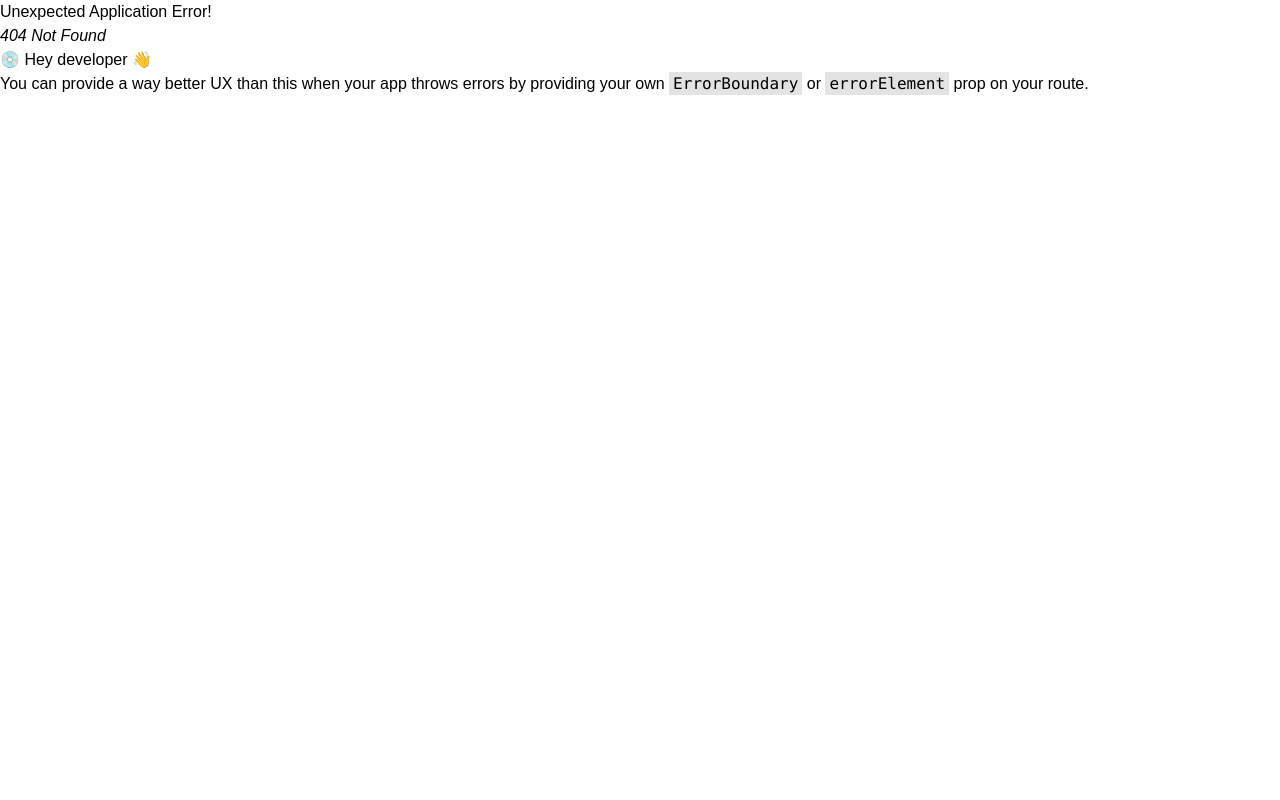
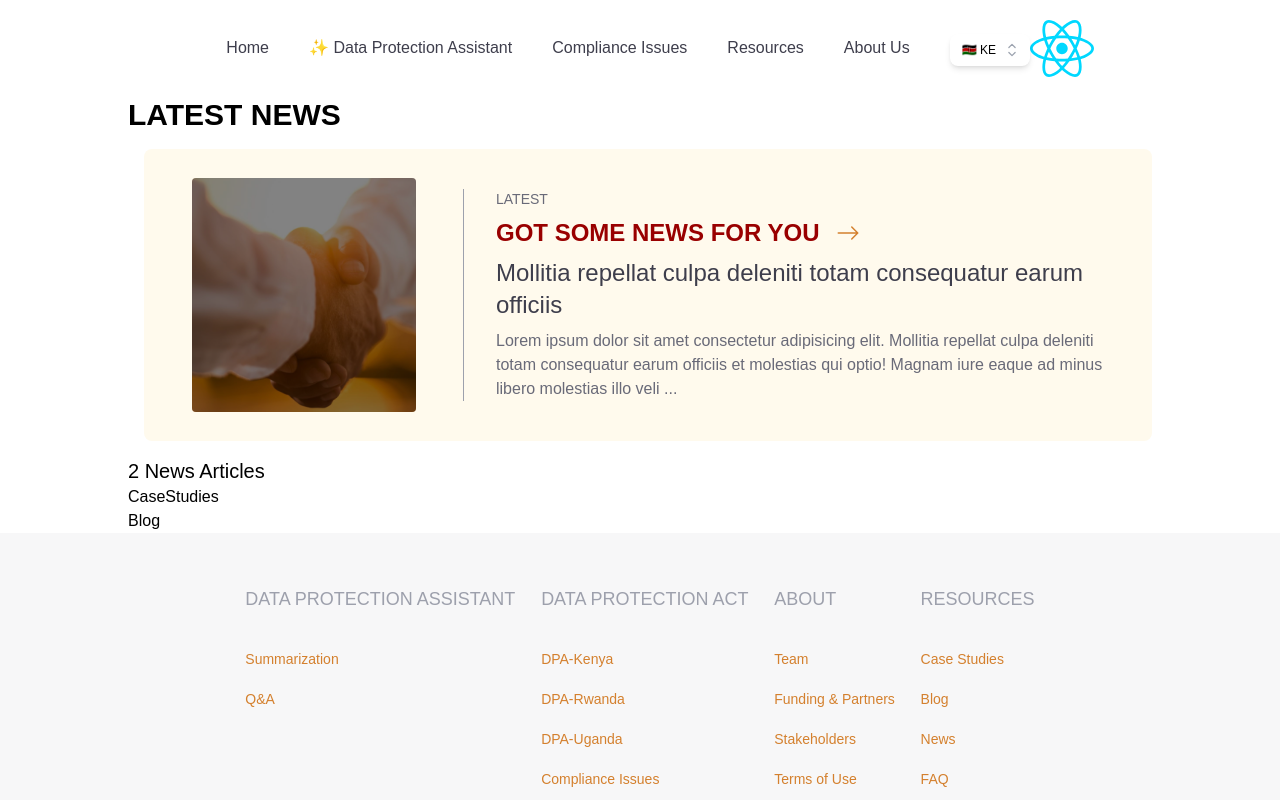
Before and after one commit to sonylomo/data-law-companion, a React (Vite) app: page /resources in a window 1280 px wide. Before the commit this address had no page. Shown: the top 800 px of the page. Built offline with nearby package versions, Linux system fonts and the light colour scheme; a web font is replaced by a local one.

Commit message:
feat: navbar country selector

```diff
--- a/dev-dist/sw.js
+++ b/dev-dist/sw.js
@@ -82,7 +82,7 @@ define(['./workbox-ab7aa862'], (function (workbox) { 'use strict';
     "revision": "3ca0b8505b4bec776b69afdba2768812"
   }, {
     "url": "index.html",
-    "revision": "0.26e4i1ktltg"
+    "revision": "0.6g8uosve41"
   }], {});
   workbox.cleanupOutdatedCaches();
   workbox.registerRoute(new workbox.NavigationRoute(workbox.createHandlerBoundToURL("index.html"), {
--- a/package.json
+++ b/package.json
@@ -10,6 +10,7 @@
     "preview": "vite preview"
   },
   "dependencies": {
+    "@headlessui/react": "^1.7.17",
     "@tanstack/react-query": "^5.8.3",
     "axios": "^1.6.1",
     "react": "^18.2.0",
--- a/src/components/NavBar.tsx
+++ b/src/components/NavBar.tsx
@@ -1,21 +1,44 @@
-import { useState } from "react";
+import { useState, useContext, Fragment, useEffect } from "react";
+import { Listbox, Transition } from "@headlessui/react";
 import { Link } from "react-router-dom";
 import logo from "../assets/react.svg";
 import { CgMenu } from "react-icons/cg";
+import { CountryContext } from "../utils/Context";
+import { CountryKey } from "../types";
+import { HiOutlineChevronUpDown } from "react-icons/hi2";
+import { BsCheck } from "react-icons/bs";
 
 const NavBar = () => {
+  const globalCountry = useContext(CountryContext) as CountryKey;
+
   const [showNavlinks, setShowNavlinks] = useState(false);
+  const [selectedCountry, setSelectedCountry] = useState({
+    code: "KE",
+    name: "kenya",
+    flag: "🇰🇪",
+  });
+  const Country = [
+    { code: "KE", name: "kenya", flag: "🇰🇪" },
+    { code: "UG", name: "uganda", flag: "🇺🇬" },
+    { code: "RW", name: "rwanda", flag: "🇷🇼" },
+  ];
+
+  useEffect(() => {
+
+  }, [selectedCountry])
+
+  console.log(selectedCountry);
 
   return (
-    <header className=" py-5 md:px-10 px-8 flex items-center justify-between md:justify-center md:shadow-none shadow-md relative max-w-[1440px] md:mx-auto">
+    <header className="py-5 md:px-10 px-8 flex items-center justify-between md:justify-center md:shadow-none shadow-md relative max-w-[1440px] md:mx-auto">
       {/* logo */}
-      <Link to="/">
+      <Link to="/" className="order-1">
         <img src={logo} alt="logo" className="md:w-16 w-12" />
       </Link>
 
       {/* mobile menu */}
       <CgMenu
-        className="md:hidden text-4xl "
+        className="md:hidden text-4xl order-3 sm:order-1"
         onClick={() => setShowNavlinks(!showNavlinks)}
       />
 
@@ -97,6 +120,98 @@ const NavBar = () => {
           About Us
         </Link>
       </nav>
+      {/* <div className="fixed top-16 w-72">
+        <Listbox
+          as="div"
+          value={selectedCountry}
+          onChange={setSelectedCountry}
+          // className="flex flex-col ml-10 border-neutral-orange border-2 rounded px-4"
+        >
+          <div className="relative mt-1">
+            <Listbox.Button>{selectedCountry.flag}</Listbox.Button>
+            <Listbox.Options>
+              {Country.map((country) => (
+                <Listbox.Option
+                  key={crypto.randomUUID()}
+                  value={country}
+                  as={Fragment}
+                >
+                  {({ active, selected }) => (
+                    <li
+                      className={`${
+                        active
+                          ? "bg-pale-orange text-neutral-orange"
+                          : "bg-white text-black"
+                      } text-xs`}
+                    >
+                      {selected && "✅ "}
+                      {country.code}
+                      {country.flag}
+                    </li>
+                  )}
+                </Listbox.Option>
+              ))}
+            </Listbox.Options>
+          </div>
+        </Listbox>
+      </div> */}
+
+      <div className="ml-10 w-20">
+        <Listbox value={selectedCountry} onChange={setSelectedCountry}>
+          <div className="relative mt-1">
+            <Listbox.Button className="relative w-full cursor-default rounded-lg bg-white py-2 pl-3 text-left shadow-md focus:outline-none focus-visible:border-neutral-orange focus-visible:ring-2 focus-visible:ring-white/75 focus-visible:ring-offset-2 focus-visible:ring-offset-neutral-orange text-xs">
+              <span className="block truncate">
+                {selectedCountry.flag} {selectedCountry.code}
+              </span>
+              <span className="pointer-events-none absolute inset-y-0 right-0 flex items-center pr-2">
+                <HiOutlineChevronUpDown
+                  className="h-5 w-5 text-gray-400"
+                  aria-hidden="true"
+                />
+              </span>
+            </Listbox.Button>
+            <Transition
+              as={Fragment}
+              leave="transition ease-in duration-100"
+              leaveFrom="opacity-100"
+              leaveTo="opacity-0"
+            >
+              <Listbox.Options className="absolute mt-1 max-h-60 w-full overflow-auto rounded-md bg-white py-1 shadow-lg ring-1 ring-black/5 focus:outline-none">
+                {Country.map((country) => (
+                  <Listbox.Option
+                    key={crypto.randomUUID()}
+                    className={({ active }) =>
+                      `relative cursor-default select-none py-2 px-4 ${
+                        active
+                          ? "bg-pale-orange text-neutral-red"
+                          : "text-dark-grey"
+                      }`
+                    }
+                    value={country}
+                  >
+                    {({ selected }) => (
+                      <>
+                        <span
+                          className={`block truncate text-xs ${
+                            selected ? "font-medium" : "font-normal"
+                          }`}
+                        >
+                          {country.flag} {country.code}
+                        </span>
+                        {selected && (
+                          <span className="absolute inset-y-0 left-0 flex items-center pl- text-neutral-orange">
+                            <BsCheck className="h-5 w-5" aria-hidden="true" />
+                          </span>
+                        )}
+                      </>
+                    )}
+                  </Listbox.Option>
+                ))}
+              </Listbox.Options>
+            </Transition>
+          </div>
+        </Listbox>
+      </div>
     </header>
   );
 };
--- /dev/null
+++ b/src/components/resources/HeroCard.tsx
@@ -0,0 +1,40 @@
+import { BsArrowRight } from "react-icons/bs";
+import { Link } from "react-router-dom";
+
+const HeroCard = ({
+  HeroCardProps: {
+    banner,
+    title,
+    id,
+    subheading,
+    body,
+  },
+}) => {
+  const Truncate = (str: string) => {
+    return str.substring(0, 200) + " ...";
+  };
+
+  return (
+    <div className="flex flex-col sm:flex-row bg-pale-orange rounded-lg ml-4 my-4 justify-between">
+      <div className="relative mx-auto flex justify-center items-center">
+        <img src={banner} alt={title} className="w-56 h-4/5 object-cover rounded" />
+        <div className="absolute inset-x-0 bg-black opacity-40 h-4/5 rounded"/>
+      </div>
+
+      <div className="border-l border-[#9DA0AC] my-10 mr-4" />
+
+      <div className="flex flex-col items-left text-left space-y-2 px-4 py-10 w-2/3">
+        <p className="text-sm text-light-grey uppercase font-ight">latest</p>
+        <Link to={`/${id}`}>
+          <h1 className="flex items-center gap-4 text-xl sm:text-2xl uppercase font-semibold hover:underline hover:cursor-pointer text-neutral-red">
+            {title} <BsArrowRight className="text-neutral-orange font-bold" />
+          </h1>
+        </Link>
+        <h2 className="text-xl sm:text-2xl font-medium text-dark-grey">{subheading}</h2>
+        <p className="text-base text-light-grey">{Truncate(body)}</p>
+      </div>
+    </div>
+  );
+};
+
+export default HeroCard;
--- /dev/null
+++ b/src/pages/resources/Resources.tsx
@@ -0,0 +1,18 @@
+import React from 'react'
+import CaseStudies from './sections/CaseStudies';
+import Blog from './sections/Blog';
+import News from './sections/News';
+
+const Resources = () => {
+  return (
+    <div className="max-w-screen-lg mx-auto">
+      {/* <h1 className="uppercase text-2xl sm:text-3xl font-semibold">RESOURCES LIBRARY</h1> */}
+
+      <News/>
+      <CaseStudies/>
+      <Blog/>
+    </div>
+  )
+}
+
+export default Resources
--- /dev/null
+++ b/src/pages/resources/sections/Blog.tsx
@@ -0,0 +1,9 @@
+import React from 'react'
+
+const Blog = () => {
+  return (
+    <div>Blog</div>
+  )
+}
+
+export default Blog
--- /dev/null
+++ b/src/pages/resources/sections/CaseStudies.tsx
@@ -0,0 +1,9 @@
+import React from 'react'
+
+const CaseStudies = () => {
+  return (
+    <div>CaseStudies</div>
+  )
+}
+
+export default CaseStudies
--- /dev/null
+++ b/src/pages/resources/sections/News.tsx
@@ -0,0 +1,29 @@
+import React from "react";
+import HeroCard from "../../../components/resources/HeroCard";
+import bannerImg from "../../../assets/handshake.png"
+
+const NewsData = [
+  {
+    banner: bannerImg,
+    title: "Got some news for you",
+    id: 1,
+    subheading:
+      "Mollitia repellat culpa deleniti totam consequatur earum officiis",
+    body: "Lorem ipsum dolor sit amet consectetur adipisicing elit. Mollitia repellat culpa deleniti totam consequatur earum officiis et molestias qui optio! Magnam iure eaque ad minus libero molestias illo velit voluptates!",
+  },
+];
+
+const News = () => {
+  return (
+    <div>
+      <h1 className="uppercase text-2xl sm:text-3xl font-semibold">LAtest NEWS</h1>
+      <HeroCard HeroCardProps={NewsData[0]} />
+      {/* search */}
+
+      <h2 className="text-xl">2 News Articles</h2>
+
+    </div>
+  );
+};
+
+export default News;
```
Also changed, not shown: src/pages/compliance/Compliance.tsx (+0 -10 lines), src/routes/index.tsx (+10 -8 lines), 1 other file (tests, documents, lock files or other folders).
